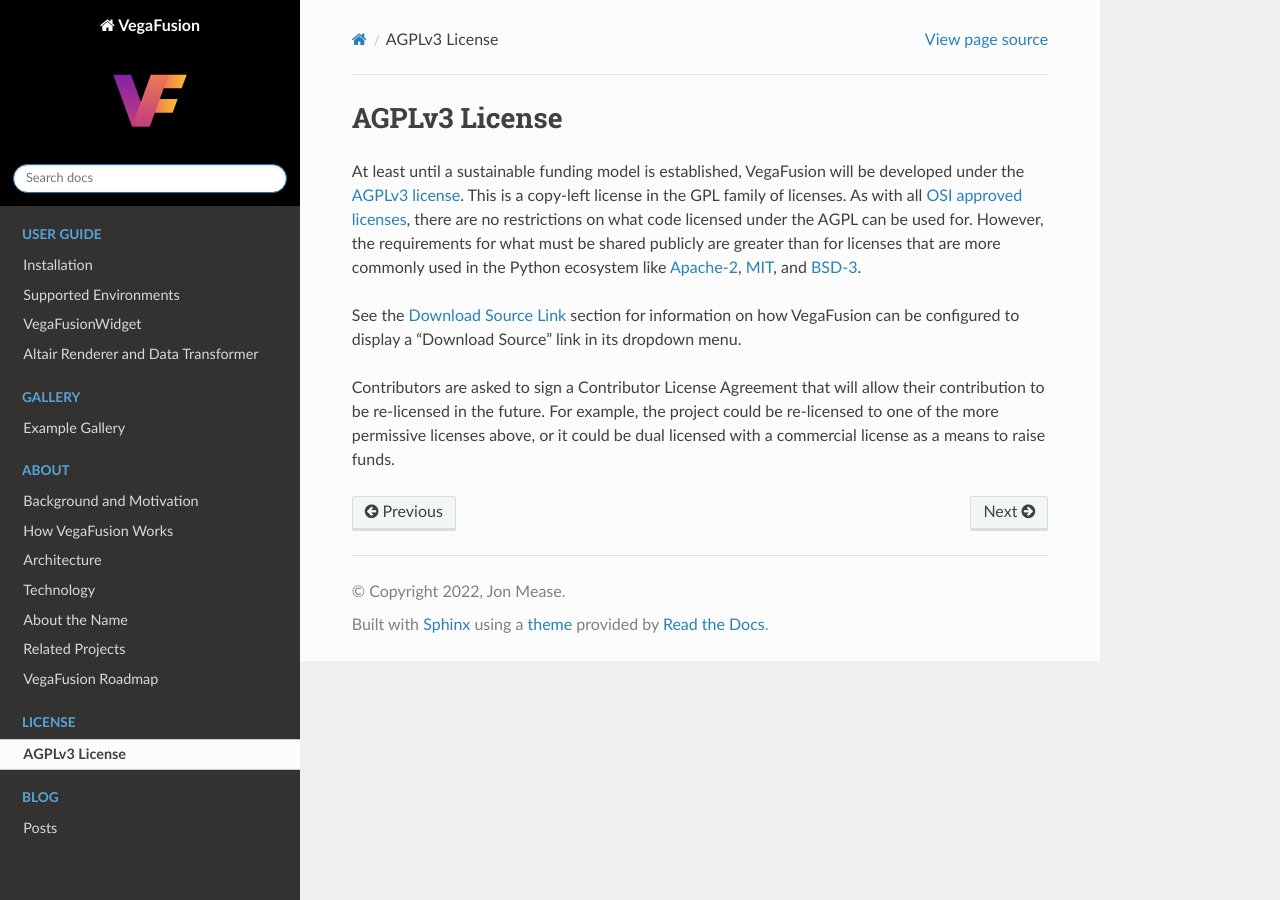
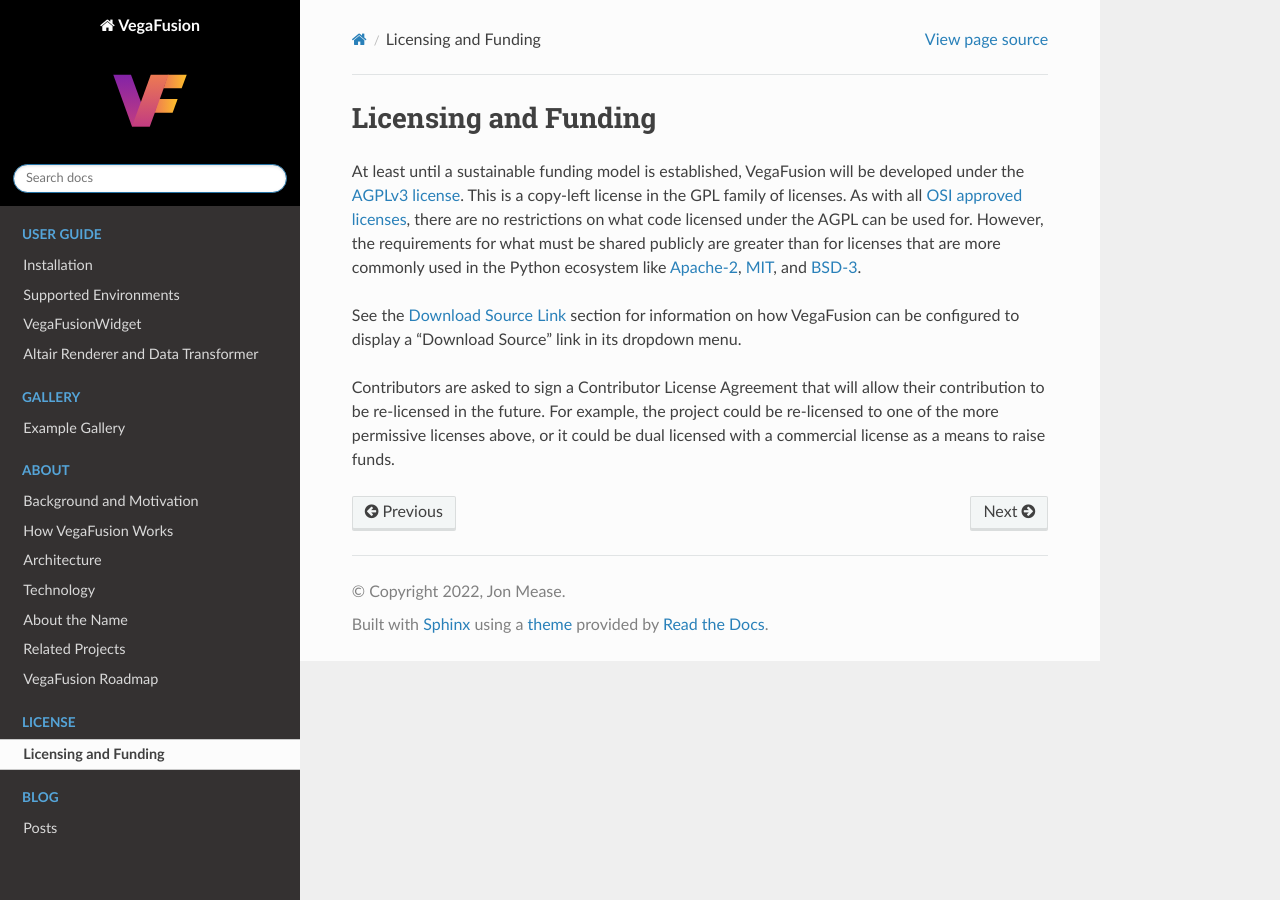
Before and after one commit to vegafusion/vegafusion.github.io, a Sphinx documentation site: the page built from source/license_overview.md, in a window 1280 px wide. Built offline with Sphinx 7.4.7 and the Read the Docs theme 2.0.0, drawn with Linux system fonts in a browser that asks for light colours.

Commit message:
Rename licensing section for clarity

```diff
--- a/source/license_overview.md
+++ b/source/license_overview.md
@@ -1,4 +1,4 @@
-# AGPLv3 License
+# Licensing and Funding
 At least until a sustainable funding model is established, VegaFusion will be developed under the [AGPLv3 license](https://www.gnu.org/licenses/agpl-3.0.en.html).  This is a copy-left license in the GPL family of licenses. As with all [OSI approved licenses](https://opensource.org/licenses/alphabetical), there are no restrictions on what code licensed under the AGPL can be used for. However, the requirements for what must be shared publicly are greater than for licenses that are more commonly used in the Python ecosystem like [Apache-2](https://opensource.org/licenses/Apache-2.0), [MIT](https://opensource.org/licenses/MIT), and [BSD-3](https://opensource.org/licenses/BSD-3-Clause).
 
 See the {ref}`download_source_link` section for information on how VegaFusion can be configured to display a "Download Source" link in its dropdown  menu.
```
